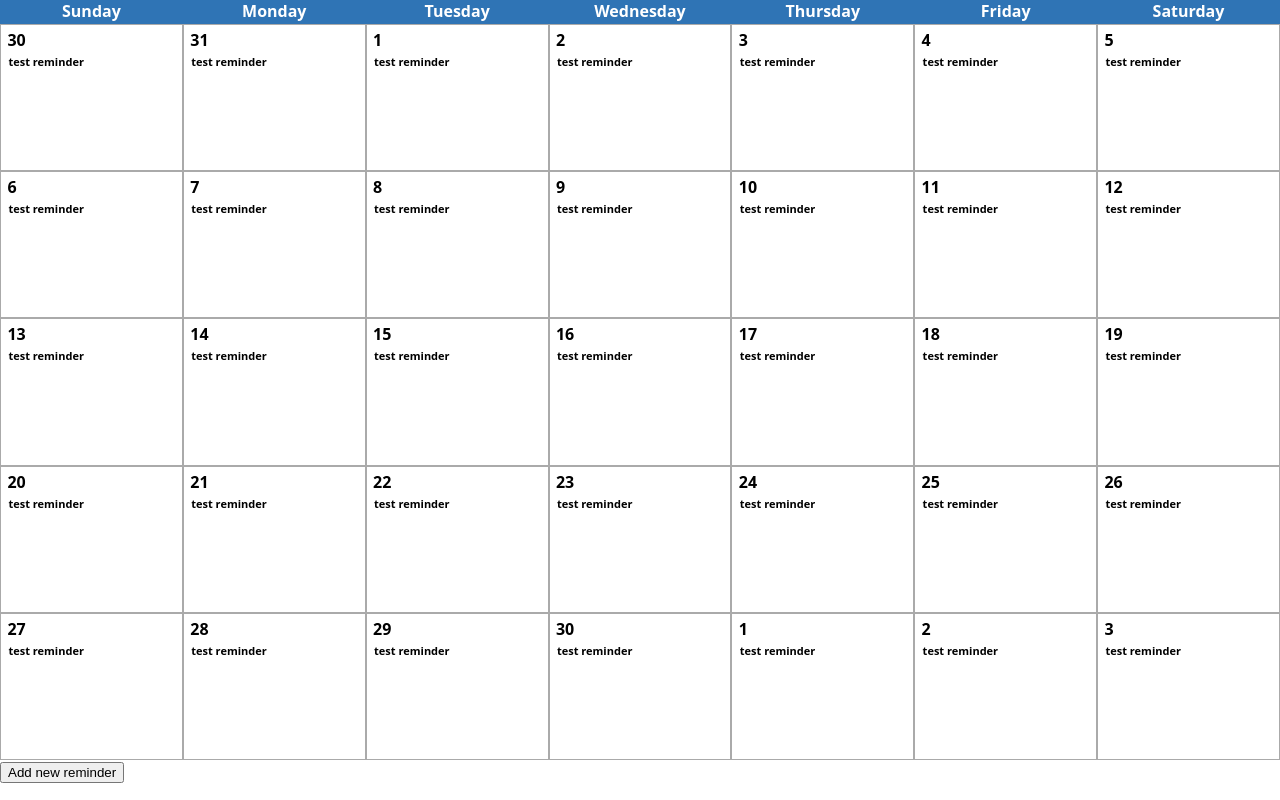
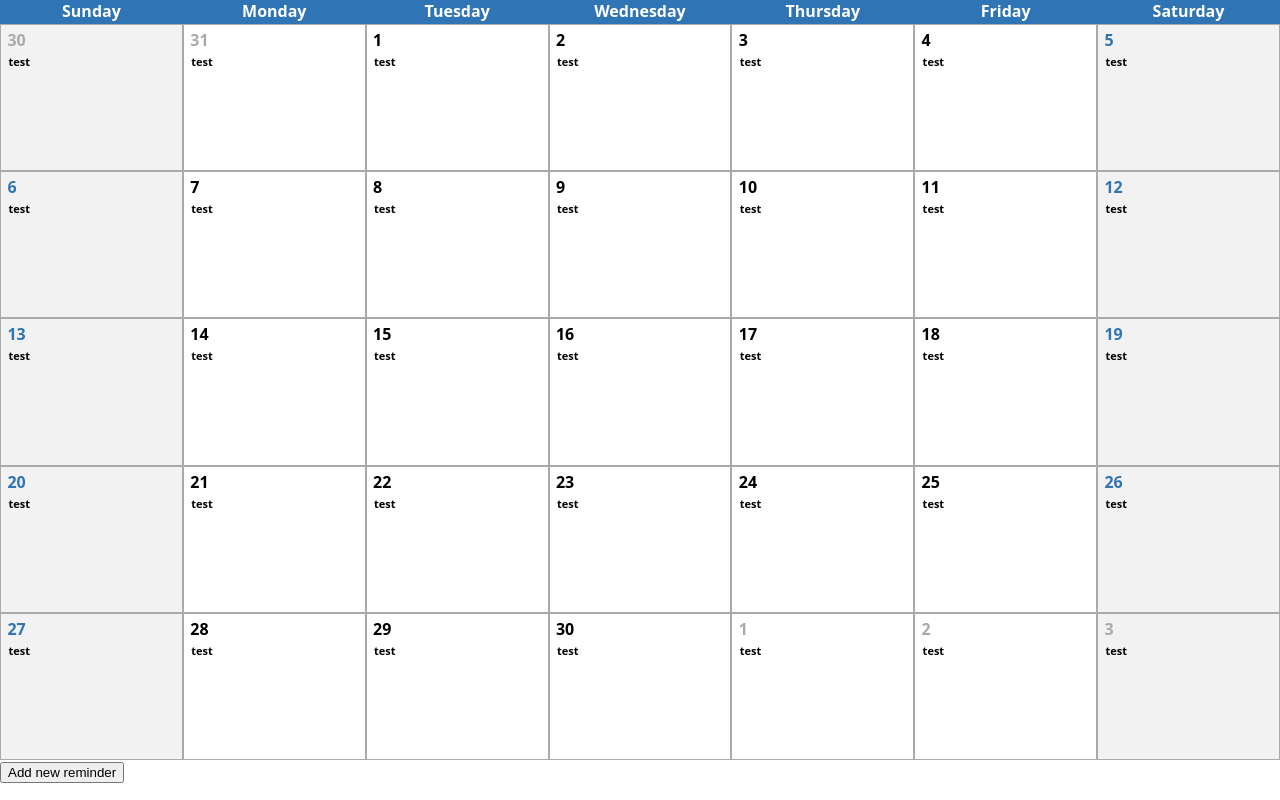
Before and after one commit to rena1234/react-calendar, a React app: page / in a window 1280 px wide. Built offline with nearby package versions, Linux system fonts and the light colour scheme.

Commit message:
different colors to weekend days, fixes top-bar bottom-bar height

```diff
--- a/src/components/add-reminder/AddReminder.module.scss
+++ b/src/components/add-reminder/AddReminder.module.scss
@@ -1,3 +1,3 @@
 .add-reminder {
-  height: 5vh;
+  min-height: 5vh;
 }
--- a/src/components/cell/Cell.js
+++ b/src/components/cell/Cell.js
@@ -2,14 +2,16 @@ import React, { useState } from 'react';
 import style from './Cell.module.scss';
 import DoneIcon from '@material-ui/icons/Done';
 import Reminder from 'Components/reminder/Reminder';
+import dayjs from 'dayjs';
 
 function Cell(props) {
-
 	return(
 		<div className={style['cell']}>
-      <div className={style['cell__number']}>{props.day.get('date')}</div>
+      <div className={
+          `${style['cell__number']} ${props.day.get('month') != dayjs().get('month')? style['cell__number--out--month'] : ''} `}>
+        {props.day.get('date')}</div>
       <div className={style['cell__reminder--container']}>
-        <Reminder text="test reminder"  />
+        <Reminder text="test"  />
       </div>
 		</div>
 	);
--- a/src/components/cell/Cell.module.scss
+++ b/src/components/cell/Cell.module.scss
@@ -6,6 +6,13 @@
   display: flex;
   flex-direction: column;
 
+  .cell__number {
+  }
+
+  .cell__number--out--month{
+    color: #AAAAAA;
+  }
+
   .cell__reminder--container {
     flex-grow: 1;
     overflow: auto;
--- a/src/components/col/Col.module.scss
+++ b/src/components/col/Col.module.scss
@@ -1,5 +1,4 @@
 .col {
-  //flex-grow: 1;
   width: calc(100%/7);
   display: flex;
   flex-direction: column;
@@ -10,7 +9,8 @@
     color: white;
     font-weight: bold;
     text-align: center;
-    height: 3vh;
+    min-height: 3vh;
+    flex-shrink: 0;
   }
 
   .col__content {
@@ -21,3 +21,8 @@
     height: calc(100% - 3vh);
   }
 }
+
+.col:first-child, .col:last-child{
+  background: #F2F2F2;
+  color: #2F74B5;
+}
--- a/src/components/reminder/Reminder.js
+++ b/src/components/reminder/Reminder.js
@@ -4,7 +4,7 @@ import style from './Reminder.module.scss';
 function Reminder(props) {
 
 	return(
-		<div className={style['reminder']}>
+		<div className={style['reminder']} data-color="green">
       {props.text}
 		</div>
 	);
--- a/src/components/reminder/Reminder.module.scss
+++ b/src/components/reminder/Reminder.module.scss
@@ -3,4 +3,5 @@
   padding: 1px;
   border-radius: 2px;
   margin-top: 2px;
+  color: black;
 }
--- a/src/index.html
+++ b/src/index.html
@@ -8,6 +8,7 @@
       margin: 0px;
       height: 100vh;
       font-family: Sans;
+      overflow: hidden;
     }
 
     #root{
```
